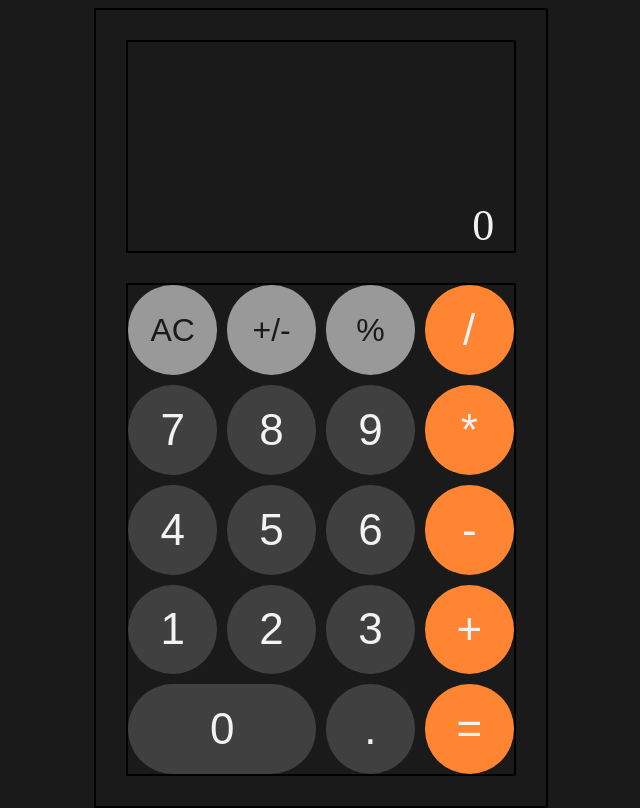
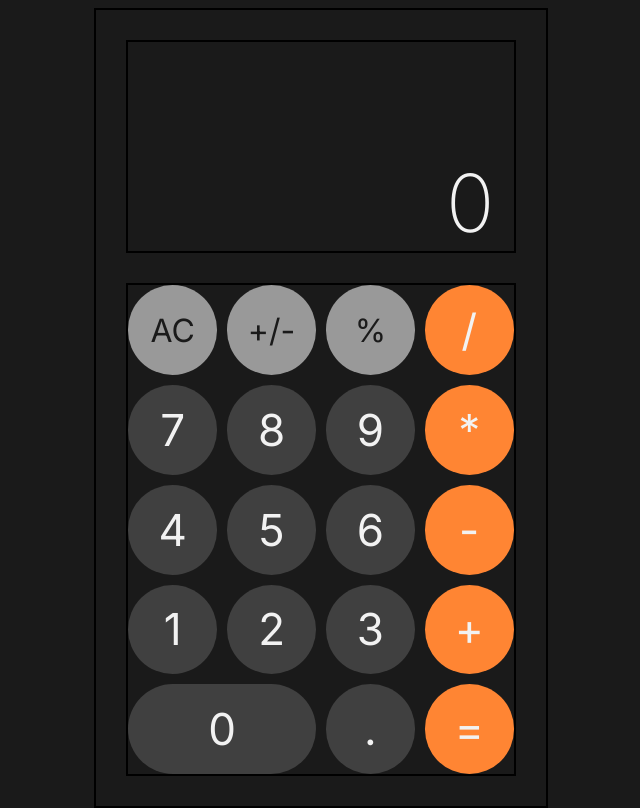
Before and after one commit to VinVinnieVince/odin-calculator, a plain HTML site: page index.html in a window 1280 px wide. Both pictures are taken after a click on the button "AC". Shown: the whole page, without its empty margins (327-967 px from the left). Drawn offline with Linux system fonts and the light colour scheme.

Commit message:
Import 'Inter' font, add to element properties
 - .display and buttons now use Inter web font, with differing font weights

```diff
--- a/css/calc.css
+++ b/css/calc.css
@@ -1,3 +1,5 @@
+@import url('https://fonts.googleapis.com/css2?family=Inter:ital,opsz,wght@0,14..32,100..900;1,14..32,100..900&display=swap');
+
 :root {
     /* the following colors are hsl values */
     --bgClr: 0, 0%, 10%;
@@ -61,7 +63,9 @@ body {
 }
 
 .display {
-    font-size: 5.5vh;
+    font-family: Inter, Arial, Helvetica, sans-serif;
+    font-size: 10vh;
+    font-weight: 200;
 }
 
 .btnWrapper {
@@ -92,7 +96,9 @@ button {
     padding: 0;
     border: none;
     border-radius: 9999px;
+    font-family: Inter, Arial, Helvetica, sans-serif;
     font-size: 5.5vh;
+    font-weight: 400;
     transition: background-color 0.25s linear;
 }
 
```
